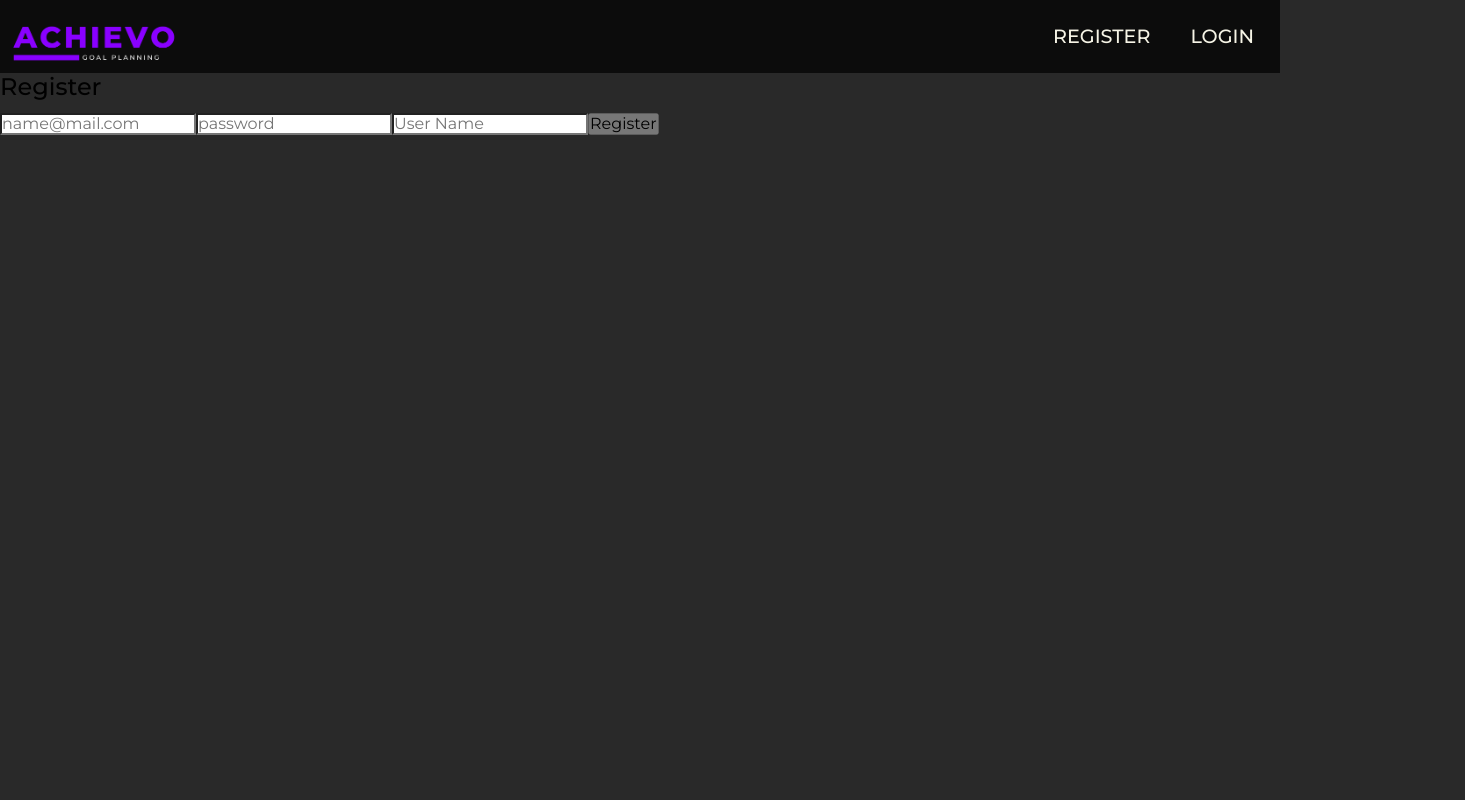
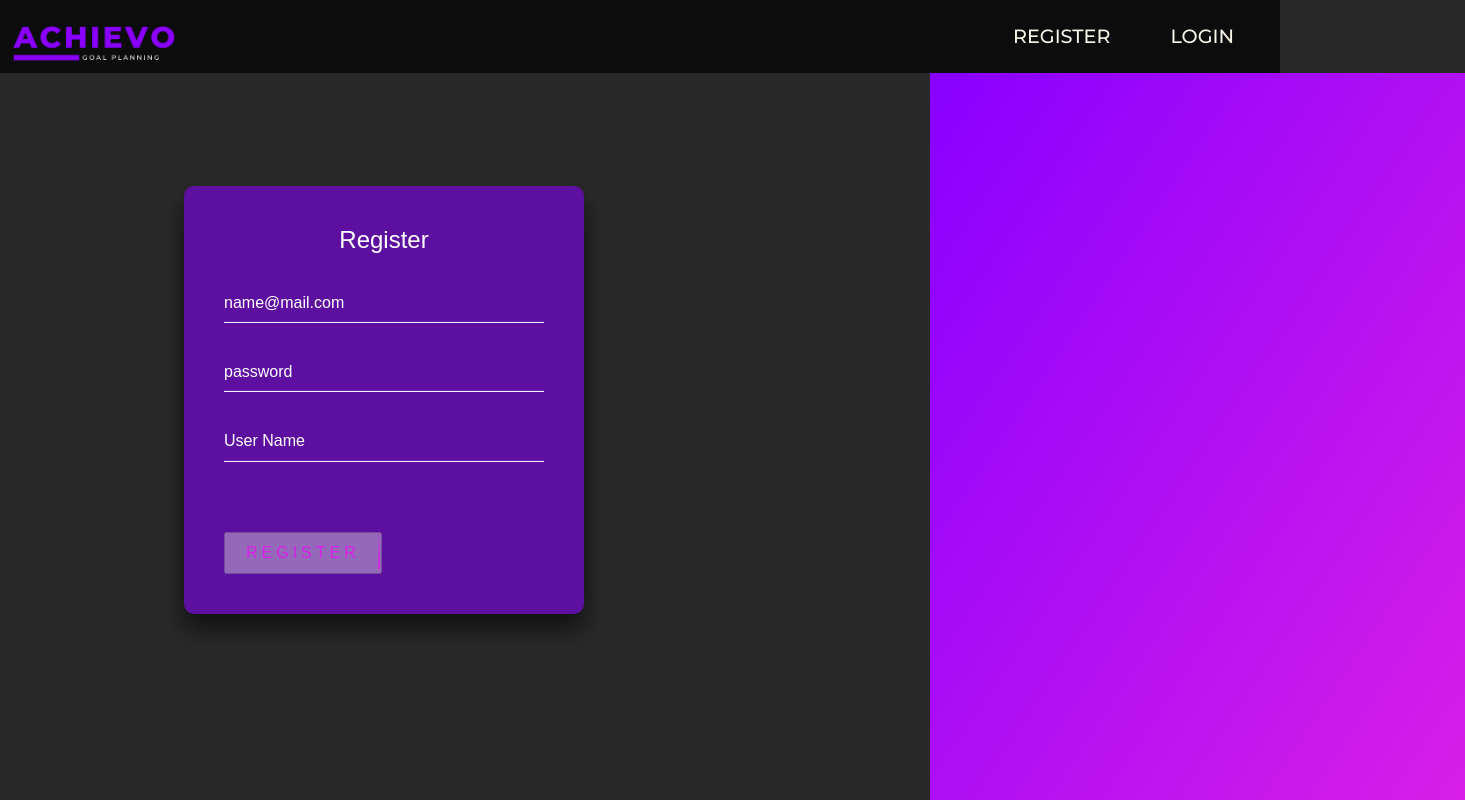
Before and after one commit to Atejan07/Achievo, a React (Create React App) app in the folder client/: page /register in a window 1280 px wide. Shown: the top 800 px of the page, 1465 px wide, since content can reach past the window. Built offline with nearby package versions, Linux system fonts and the light colour scheme.

Commit message:
feat:register css

```diff
--- a/client/src/App.css
+++ b/client/src/App.css
@@ -41,6 +41,12 @@ li {
 }
 
 .login-box h1 {
+  margin: 0 0 30px;
+  padding: 0;
+  color: #fff;
+  text-align: center;
+}
+.login-box h2 {
   margin: 0 0 30px;
   padding: 0;
   color: #fff;
@@ -355,7 +361,3 @@ background-color: #fff;
 .mainGoals p{
 color:aqua;
 }
-
-.login{
-height:100vh;
-}
--- a/client/src/Navbar.css
+++ b/client/src/Navbar.css
@@ -43,6 +43,7 @@ nav a {
   color: #f6f4e6;
   text-decoration: none;
   font-size: 1.2em;
+  margin-right: 20px;
   text-transform: uppercase;
   font-weight: 500;
   padding: 10px 20px;
--- a/client/src/components/Register.js
+++ b/client/src/components/Register.js
@@ -43,9 +43,10 @@ const Register = ({ setIsAuthenticated }) => {
   };
 
   return (
-    <div>
+    <div className="login">
+      <div className="login-box">
         <h2>Register</h2>
-      <form className="form" onSubmit={handleSubmit}>
+        <form className="user-box" onSubmit={handleSubmit}>
           <input
             type="text"
             placeholder="name@mail.com"
@@ -67,10 +68,22 @@ const Register = ({ setIsAuthenticated }) => {
             value={state.userName}
             onChange={handleChange}
           />
-        <button className="form-submit" type="submit" disabled={validateForm()}>
+          <button
+            className="register-button"
+            type="submit"
+            disabled={validateForm()}
+          >
             Register
+            <span></span>
+            <span></span>
+            <span></span>
+            <span></span>
           </button>
         </form>
+      </div>
+      <div className="right-side-home">
+
+      </div>
     </div>
   );
 };
```
Lines whose indentation alone changed are shown as unchanged.
